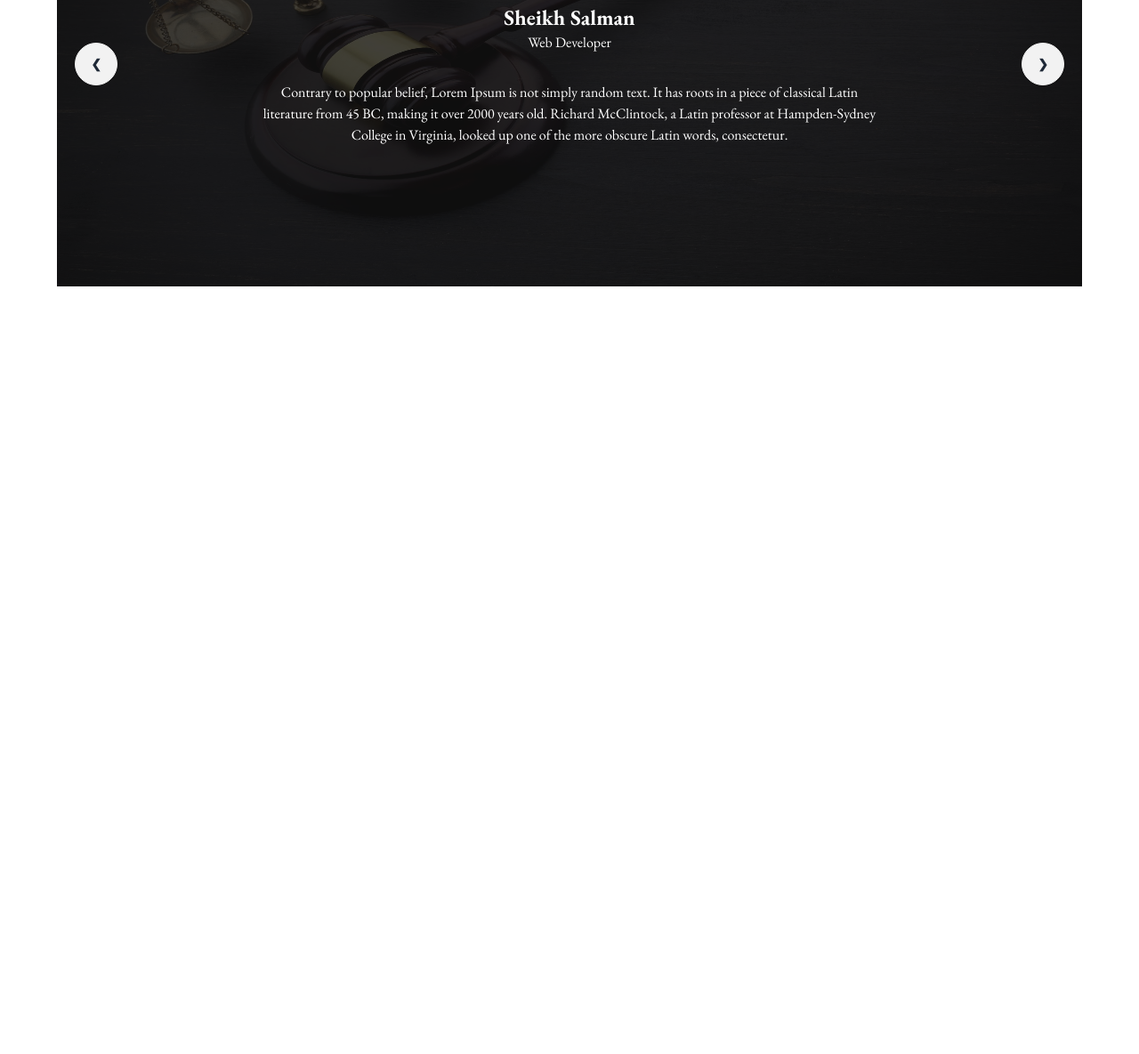
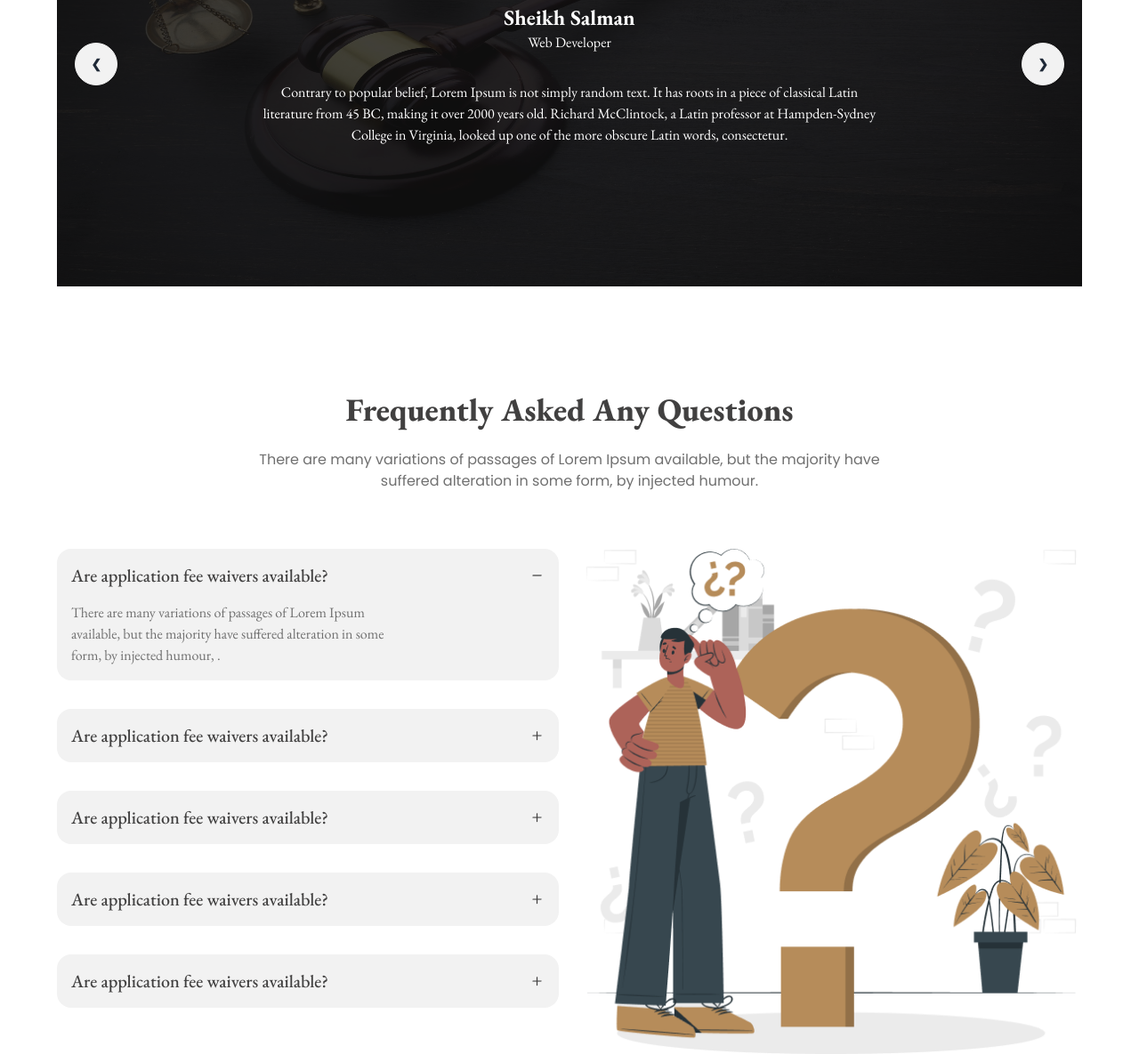
Before and after one commit to SheikhSalman-koli/legal-solution, a plain HTML site: page index.html in a window 1280 px wide. Shown: the part 2382-3567 px from the top of the page at 89% size. Before the commit the page ends 2711 px from the top, so only its background shows below. Drawn offline with nearby package versions, Linux system fonts and the light colour scheme.

Commit message:
added question

```diff
--- a/index.html
+++ b/index.html
@@ -240,7 +240,63 @@
 
           </div>
          </section>
+        <!-- frequently questions -->
+         <section>
+          <div class="text-center mb-8 lg:mb-16">
+             <h1 class="text-4xl font-extrabold text-dark-2 mb-6">Frequently Asked Any Questions</h1>
+             <p class="text-base text-dark-3 poppins-regular">There are many variations of passages of Lorem Ipsum available, but the majority have <br> suffered alteration in some form, by injected humour.</p>
+          </div>
+             <!-- parent -->
+           <div class="grid grid-cols-1 lg:grid-cols-2 gap-x-6">
+            <!-- accordion container -->
+           <div class="space-y-8">
 
+            <div class="collapse collapse-plus bg-base-200">
+              <input type="radio" name="my-accordion-3" checked="checked" />
+              <div class="collapse-title text-xl font-medium text-dark-2">Are application fee waivers available?</div>
+              <div class="collapse-content text-dark-3">
+                <p>There are many variations of passages of Lorem Ipsum <br> available, but the majority have suffered alteration in some <br> form, by injected humour, .</p>
+              </div>
+            </div>
+
+            <div class="collapse collapse-plus bg-base-200">
+              <input type="radio" name="my-accordion-3" />
+              <div class="collapse-title text-xl font-medium text-dark-2">Are application fee waivers available?</div>
+              <div class="collapse-content text-dark-3">
+                <p>There are many variations of passages of Lorem Ipsum <br> available, but the majority have suffered alteration in some <br> form, by injected humour, .</p>
+              </div>
+            </div>
+
+            <div class="collapse collapse-plus bg-base-200">
+              <input type="radio" name="my-accordion-3" />
+              <div class="collapse-title text-xl font-medium text-dark-2">Are application fee waivers available?</div>
+              <div class="collapse-content text-dark-3">
+                <p>There are many variations of passages of Lorem Ipsum <br> available, but the majority have suffered alteration in some <br> form, by injected humour, .</p>
+              </div>
+            </div>
+            <div class="collapse collapse-plus bg-base-200">
+              <input type="radio" name="my-accordion-3" />
+              <div class="collapse-title text-xl font-medium text-dark-2">Are application fee waivers available?</div>
+              <div class="collapse-content text-dark-3">
+                <p>There are many variations of passages of Lorem Ipsum <br> available, but the majority have suffered alteration in some <br> form, by injected humour, .</p>
+              </div>
+            </div>
+
+            <div class="collapse collapse-plus bg-base-200">
+              <input type="radio" name="my-accordion-3" />
+              <div class="collapse-title text-xl font-medium text-dark-2">Are application fee waivers available?</div>
+              <div class="collapse-content text-dark-3">
+                <p>There are many variations of passages of Lorem Ipsum <br> available, but the majority have suffered alteration in some <br> form, by injected humour, .</p>
+              </div>
+            </div>
+
+           </div>
+             <!-- image container -->
+              <div>
+                <img src="images/faq.png" alt="">
+              </div>
+           </div>
+         </section>
     </main>
     <!-- footer -->
     <footer>
```
